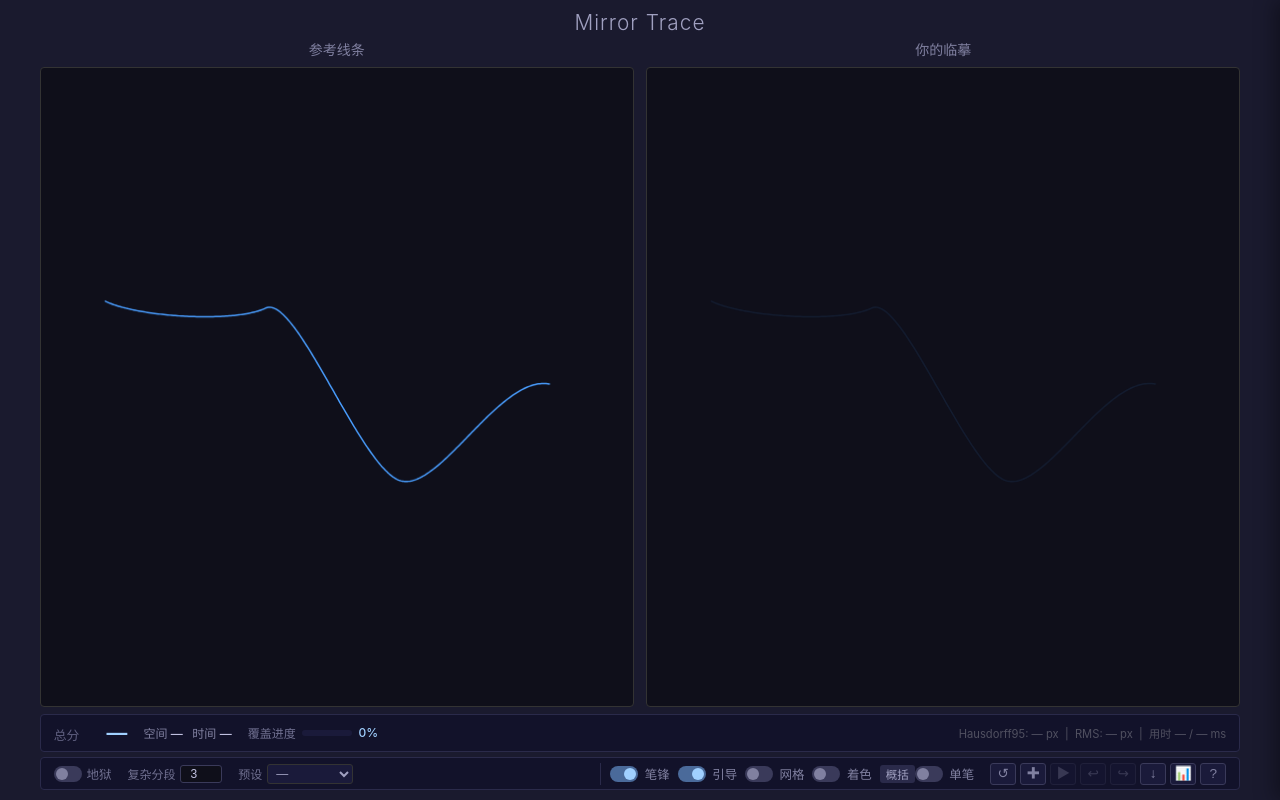
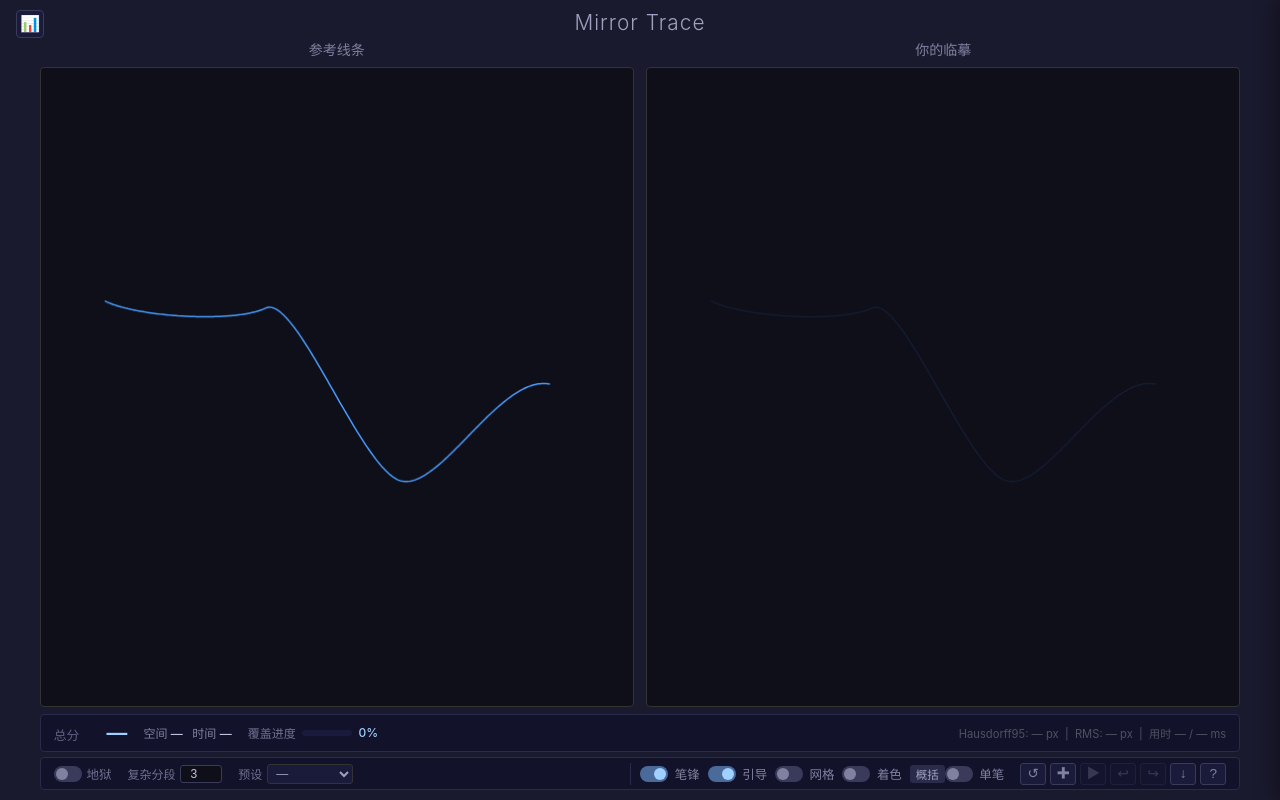
Before and after one commit to Caelirhythmus/mirror-trace, a website built with Vite: page index.html in a window 1280 px wide. Built offline with nearby package versions, Linux system fonts and the light colour scheme.

Commit message:
fix(sidebar): halve chart height, move toggle to top-left, add B shortcut
Three changes:

1. Sparkline height cut in half
   Formula h = round(w * 0.2) → h = round(w * 0.1), clamped 20-45 instead of
   40-80.  At 380px sidebar, chart is ~35px tall — properly low-profile so it
   doesn't dominate the sidebar visually.

2. Sidebar toggle button moved to top-left
   Removed 📊 from the bottom toolbar (.history-buttons) and placed it as the
   first child of #app, positioned absolute at left: 1rem / top: 0.6rem
   (matching #app padding).  This puts it at the same vertical level as the
   'Mirror Trace' title and '参考线条' / '你的临摹' canvas headers, without
   overlapping the centered title text.

3. B key shortcut for sidebar toggle
   Added case 'b'/'B' alongside existing Ctrl+H so there is a single-key
   option.  Button title and help table updated accordingly.

```diff
--- a/index.html
+++ b/index.html
@@ -8,6 +8,7 @@
 </head>
 <body>
   <div id="app">
+    <button id="btn-sidebar" title="侧栏 Ctrl+H">📊</button>
     <h1>Mirror Trace</h1>
     <div id="canvas-container">
       <div class="canvas-wrapper">
@@ -123,7 +124,6 @@
           <button id="btn-undo" disabled title="撤销 Ctrl+Z">↩</button>
           <button id="btn-redo" disabled title="重做 Ctrl+Y">↪</button>
           <button id="btn-export" title="导出">↓</button>
-          <button id="btn-sidebar" title="侧栏 H">📊</button>
           <button id="btn-help" title="快捷键 ?">?</button>
         </div>
       </div>
@@ -153,6 +153,7 @@
           <tr><td class="key">G</td><td>网格开关</td></tr>
           <tr><td class="key">C</td><td>着色开关</td></tr>
           <tr><td class="key">H</td><td>引导开关</td></tr>
+          <tr><td class="key">B</td><td>侧栏开关</td></tr>
           <tr><td class="key">Ctrl+H</td><td>侧栏开关</td></tr>
           <tr><td class="key">P</td><td>笔锋开关</td></tr>
           <tr><td class="key">?</td><td>关闭此面板</td></tr>
--- a/src/app.ts
+++ b/src/app.ts
@@ -380,6 +380,10 @@ export class MirrorTraceApp {
           case 'r': case 'R': e.preventDefault(); this.redraw(); break;
           case 'n': case 'N': e.preventDefault(); this.newCurve(); break;
           case 's': case 'S': e.preventDefault(); this.doExport('svg'); break;
+          case 'b': case 'B':
+            e.preventDefault();
+            this.toggleSidebar();
+            break;
           case '?':
             e.preventDefault();
             const overlay = document.getElementById('help-overlay')!;
--- a/src/history-manager.ts
+++ b/src/history-manager.ts
@@ -27,7 +27,7 @@ export function renderHistoryChart(
   const w = parentWidth;
   /* Height proportional to width so the chart keeps a landscape aspect
      ratio regardless of sidebar width.  Clamped to avoid extremes. */
-  const h = Math.max(40, Math.min(80, Math.round(w * 0.2)));
+  const h = Math.max(20, Math.min(45, Math.round(w * 0.1)));
   canvas.width = w * dpr;
   canvas.height = h * dpr;
   const ctx = canvas.getContext('2d')!;
--- a/src/style.css
+++ b/src/style.css
@@ -20,6 +20,7 @@ html, body {
   max-width: 1400px;
   margin: 0 auto;
   overflow: hidden;
+  position: relative; /* anchor for sidebar toggle button */
 }
 
 #canvas-container,
@@ -38,6 +39,33 @@ h1 {
   margin-bottom: 0.3rem;
   color: #a0a0c0;
   text-align: center;
+}
+
+/* Sidebar toggle button — top-left, same height as title + canvas headers */
+#btn-sidebar {
+  position: absolute;
+  left: 1rem;
+  top: 0.6rem;
+  z-index: 10;
+  width: 28px;
+  height: 28px;
+  border: 1px solid #3a3a5a;
+  border-radius: 4px;
+  background: #1a1a3a;
+  color: #8080a0;
+  font-size: 1rem;
+  line-height: 1;
+  cursor: pointer;
+  display: flex;
+  align-items: center;
+  justify-content: center;
+  transition: background 0.15s, color 0.15s, border-color 0.15s;
+}
+
+#btn-sidebar:hover {
+  background: #2a2a5a;
+  color: #c0c0e0;
+  border-color: #5a5a8a;
 }
 
 #canvas-container {
```
Also changed, not shown: src/main.test.ts (+1 -1 lines).
